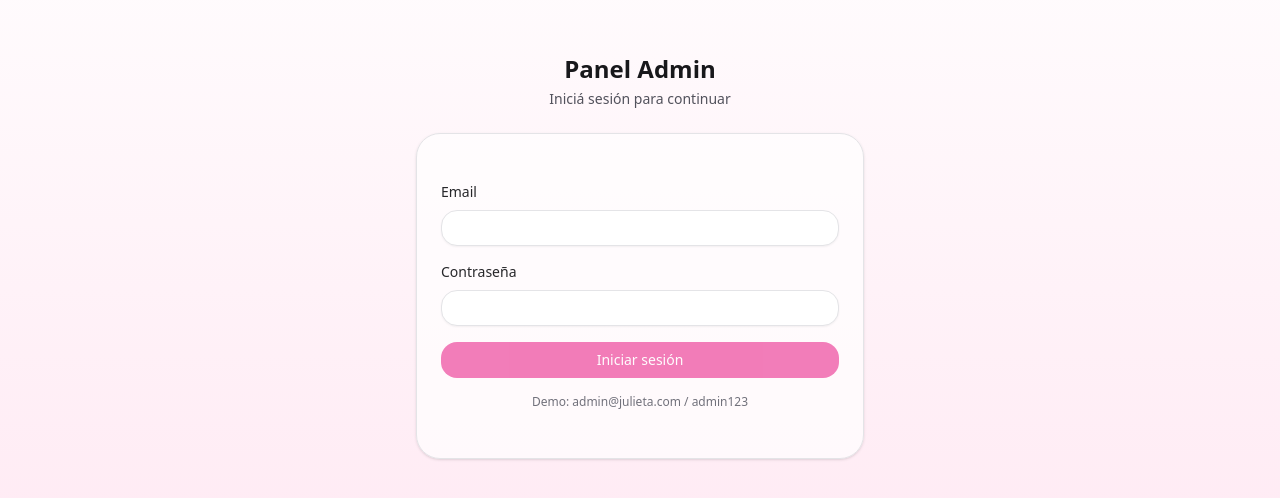
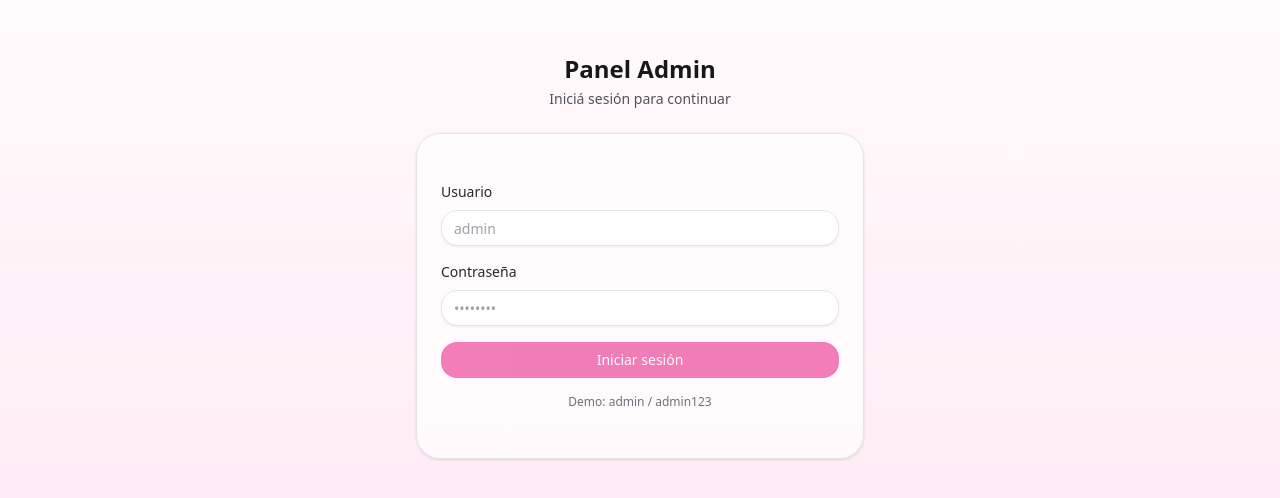
Before and after one commit to NahunMenem/LUPAGINAULTIMA, a Next.js app: page /admin/login in a window 1280 px wide. Shown: the part 144-642 px from the top of the page. Built offline with nearby package versions, Linux system fonts and the light colour scheme.

Commit message:
fix:login

```diff
--- a/components/admin/auth/AdminLogin.tsx
+++ b/components/admin/auth/AdminLogin.tsx
@@ -6,31 +6,39 @@ import { useRouter, useSearchParams } from "next/navigation";
 import { Card, CardContent } from "@/components/ui/card";
 import { Input } from "@/components/ui/input";
 import { Button } from "@/components/ui/button";
+import { toast } from "react-hot-toast";
 
 export default function AdminLogin() {
   const router = useRouter();
   const sp = useSearchParams();
   const unauthorized = sp.get("unauthorized") === "1";
 
-  const [email, setEmail] = useState("");
+  const [user, setUser] = useState("");
   const [pass, setPass] = useState("");
   const [loading, setLoading] = useState(false);
 
-  const disabled = useMemo(() => !email.trim() || !pass.trim() || loading, [email, pass, loading]);
+  const disabled = useMemo(
+    () => !user.trim() || !pass.trim() || loading,
+    [user, pass, loading]
+  );
 
   const onSubmit = async (e: React.FormEvent) => {
     e.preventDefault();
     setLoading(true);
 
     try {
-      const ok = email === "admin@julieta.com" && pass === "admin123";
+      const ok = user === "admin" && pass === "admin123";
 
       if (!ok) {
-        alert("Credenciales inválidas");
+        toast.error("Usuario o contraseña incorrectos");
         return;
       }
 
-      document.cookie = `js_role=admin; path=/; max-age=${60 * 60 * 24 * 7}`;
+      document.cookie = `js_role=admin; path=/; max-age=${
+        60 * 60 * 24 * 7
+      }`;
+
+      toast.success("Sesión iniciada correctamente");
       router.replace("/admin");
     } finally {
       setLoading(false);
@@ -41,8 +49,12 @@ export default function AdminLogin() {
     <div className="min-h-dvh bg-[linear-gradient(180deg,#fff,#ffe7f2)] px-4 py-10 flex items-center justify-center">
       <div className="w-full max-w-md">
         <div className="mb-6 text-center">
-          <div className="text-2xl font-semibold text-zinc-900">Panel Admin</div>
-          <div className="mt-1 text-sm text-zinc-600">Iniciá sesión para continuar</div>
+          <div className="text-2xl font-semibold text-zinc-900">
+            Panel Admin
+          </div>
+          <div className="mt-1 text-sm text-zinc-600">
+            Iniciá sesión para continuar
+          </div>
 
           {unauthorized && (
             <div className="mt-3 rounded-2xl border border-pink-200 bg-white/70 p-3 text-sm text-pink-700">
@@ -55,20 +67,28 @@ export default function AdminLogin() {
           <CardContent className="p-6">
             <form onSubmit={onSubmit} className="grid gap-4">
               <div className="grid gap-2">
-                <div className="text-sm font-medium text-zinc-800">Email</div>
+                <div className="text-sm font-medium text-zinc-800">
+                  Usuario
+                </div>
                 <Input
-                  value={email}
-                  onChange={(e) => setEmail(e.target.value)}
+                  value={user}
+                  onChange={(e) => setUser(e.target.value)}
+                  placeholder="admin"
+                  autoComplete="username"
                   className="rounded-2xl bg-white text-zinc-900 border-zinc-200 placeholder:text-zinc-400 focus-visible:ring-pink-500"
                 />
               </div>
 
               <div className="grid gap-2">
-                <div className="text-sm font-medium text-zinc-800">Contraseña</div>
+                <div className="text-sm font-medium text-zinc-800">
+                  Contraseña
+                </div>
                 <Input
                   type="password"
                   value={pass}
                   onChange={(e) => setPass(e.target.value)}
+                  autoComplete="current-password"
+                  placeholder="••••••••"
                   className="rounded-2xl bg-white text-zinc-900 border-zinc-200 placeholder:text-zinc-400 focus-visible:ring-pink-500"
                 />
               </div>
@@ -82,7 +102,8 @@ export default function AdminLogin() {
               </Button>
 
               <div className="text-center text-xs text-zinc-500">
-                Demo: <span className="font-medium">admin@julieta.com</span> /{" "}
+                Demo:{" "}
+                <span className="font-medium">admin</span> /{" "}
                 <span className="font-medium">admin123</span>
               </div>
             </form>
--- a/components/admin/auth/LogoutButton.tsx
+++ /dev/null
@@ -1,20 +0,0 @@
-//components/admin/auth/LogoutButton.tsx
-"use client";
-
-import { useRouter } from "next/navigation";
-import { Button } from "@/components/ui/button";
-
-export default function LogoutButton() {
-  const router = useRouter();
-
-  const logout = () => {
-    document.cookie = "js_role=; path=/; expires=Thu, 01 Jan 1970 00:00:00 GMT";
-    router.replace("/admin/login");
-  };
-
-  return (
-    <Button variant="outline" className="rounded-2xl" onClick={logout}>
-      Cerrar sesión
-    </Button>
-  );
-}
--- a/components/layout/Navbar.tsx
+++ b/components/layout/Navbar.tsx
@@ -4,7 +4,7 @@
 
 import Link from "next/link";
 import Image from "next/image";
-import { useMemo, useState } from "react";
+import { useEffect, useMemo, useState } from "react";
 import { usePathname, useRouter } from "next/navigation";
 import { Menu, X, UserRound, LogOut } from "lucide-react";
 
@@ -12,13 +12,13 @@ import ThemeToggle from "./ThemeToggle";
 import { siteConfig } from "@/lib/site";
 import { Button } from "@/components/ui/button";
 
-function getCookie(name: string) {
+function getCookieClient(name: string) {
   if (typeof document === "undefined") return null;
   const match = document.cookie.match(new RegExp("(^| )" + name + "=([^;]+)"));
   return match ? decodeURIComponent(match[2]) : null;
 }
 
-function deleteCookie(name: string) {
+function deleteCookieClient(name: string) {
   if (typeof document === "undefined") return;
   document.cookie = `${name}=; path=/; max-age=0`;
 }
@@ -31,20 +31,37 @@ export default function Navbar() {
   const nav = useMemo(() => siteConfig.nav, []);
 
   const isAdminRoute = pathname?.startsWith("/admin");
-  const role = getCookie("js_role");
-  const isAdmin = role === "admin";
+
+  // ✅ FIX Hydration: no calculamos isAdmin en SSR/render
+  const [mounted, setMounted] = useState(false);
+  const [isAdmin, setIsAdmin] = useState(false);
+
+  useEffect(() => {
+    setMounted(true);
+    const role = getCookieClient("js_role");
+    setIsAdmin(role === "admin");
+  }, []);
 
   const handleLogout = () => {
-    deleteCookie("js_role");
+    deleteCookieClient("js_role");
+    setIsAdmin(false);
     setOpen(false);
     router.replace("/admin/login");
     router.refresh();
   };
 
+  const adminIconBase =
+    "hidden md:inline-flex h-10 w-10 items-center justify-center rounded-full border " +
+    "bg-background/40 text-muted-foreground transition hover:bg-background/70 hover:text-foreground";
+
   return (
     <header className="sticky top-0 z-50 border-b bg-background/70 backdrop-blur">
       <div className="container-page flex h-16 items-center justify-between">
-        <Link href="/" className="flex items-center gap-3" onClick={() => setOpen(false)}>
+        <Link
+          href="/"
+          className="flex items-center gap-3"
+          onClick={() => setOpen(false)}
+        >
           <div className="relative h-9 w-9 overflow-hidden rounded-xl border bg-white">
             <Image
               src="/logo.jpg"
@@ -57,8 +74,12 @@ export default function Navbar() {
           </div>
 
           <div className="leading-tight">
-            <p className="font-(family-name:--font-pinyon) text-[20px] leading-none">Julieta Studio</p>
-            <p className="text-xs tracking-wide text-muted-foreground">Estética • Beauty</p>
+            <p className="font-(family-name:--font-pinyon) text-[20px] leading-none">
+              Julieta Studio
+            </p>
+            <p className="text-xs tracking-wide text-muted-foreground">
+              Estética • Beauty
+            </p>
           </div>
         </Link>
 
@@ -71,7 +92,9 @@ export default function Navbar() {
                 href={item.href}
                 className={[
                   "text-sm font-medium transition-colors",
-                  active ? "text-foreground" : "text-muted-foreground hover:text-foreground",
+                  active
+                    ? "text-foreground"
+                    : "text-muted-foreground hover:text-foreground",
                 ].join(" ")}
               >
                 {item.label}
@@ -88,11 +111,17 @@ export default function Navbar() {
           {/* Admin/Salir (solo desktop, oculto dentro del panel admin) */}
           {!isAdminRoute && (
             <>
-              {isAdmin ? (
+              {/* ✅ SSR/primer render: siempre lo mismo para no romper hydration */}
+              {!mounted ? (
+                <span
+                  className={adminIconBase + " opacity-0 pointer-events-none"}
+                  aria-hidden="true"
+                />
+              ) : isAdmin ? (
                 <button
                   type="button"
                   onClick={handleLogout}
-                  className="hidden md:inline-flex h-10 w-10 items-center justify-center rounded-full border bg-background/40 text-muted-foreground transition hover:bg-background/70 hover:text-foreground"
+                  className={adminIconBase}
                   aria-label="Cerrar sesión admin"
                   title="Cerrar sesión"
                 >
@@ -101,7 +130,7 @@ export default function Navbar() {
               ) : (
                 <Link
                   href="/admin/login"
-                  className="hidden md:inline-flex h-10 w-10 items-center justify-center rounded-full border bg-background/40 text-muted-foreground transition hover:bg-background/70 hover:text-foreground"
+                  className={adminIconBase}
                   aria-label="Panel admin"
                   title="Admin"
                 >
```
